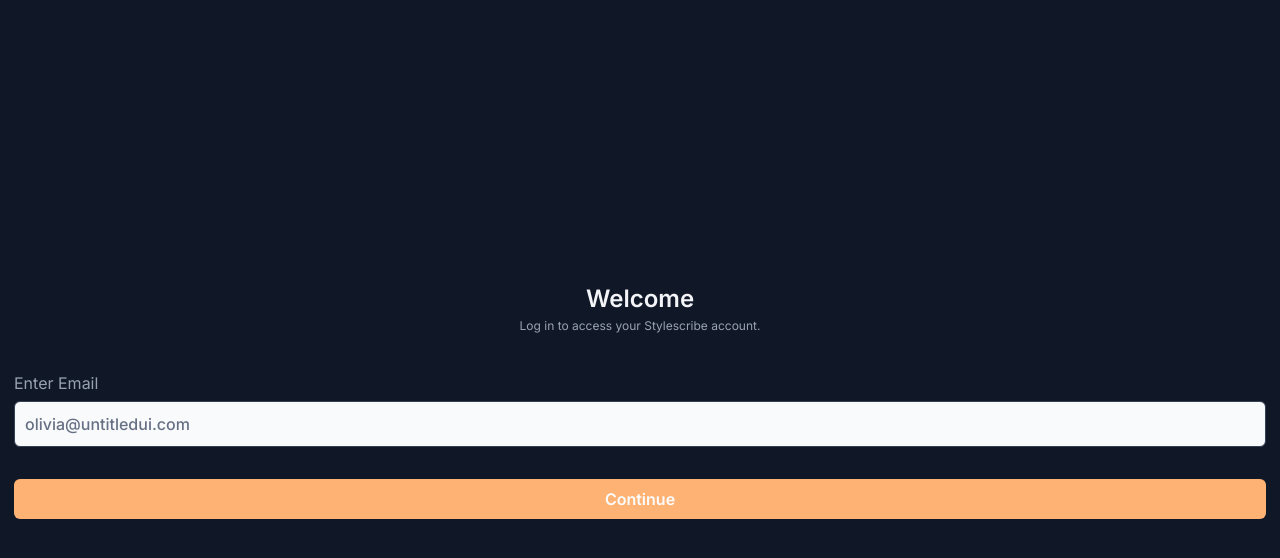
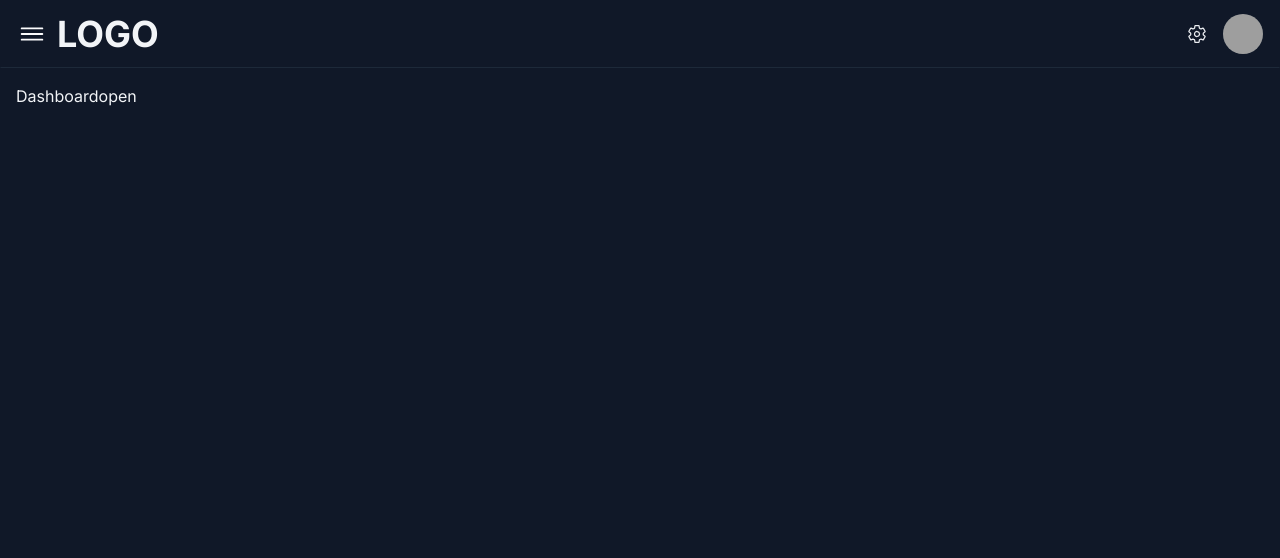
Before and after one commit to upskill-playground/tailor-frontend, a React (Vite) app: page / in a window 1280 px wide. Before the commit this address led to /login. Shown: the top 558 px of the page. Built offline with nearby package versions, Linux system fonts and the light colour scheme; grey boxes are pictures that could not be loaded.

Commit message:
navbar and side modal component done

```diff
--- /dev/null
+++ b/src/Layout/index.tsx
@@ -0,0 +1,14 @@
+import React from "react";
+import { LayoutProps } from "../design-system/interfaceProps";
+import Navbar from "../design-system/navbar";
+
+const Layout: React.FC<LayoutProps> = ({ children }) => {
+  return (
+    <div className="flex flex-col">
+      <Navbar />
+      <div className="px-4 py-4  xl:px-24 xl:py-14">{children}</div>
+    </div>
+  );
+};
+
+export default Layout;
--- /dev/null
+++ b/src/design-system/navbar/index.tsx
@@ -0,0 +1,61 @@
+import React, { useState } from "react";
+import { IoSettingsOutline, IoMenuOutline } from "react-icons/io5";
+import { navLinks } from "../../utils/enums";
+import { NavLink } from "react-router-dom";
+import Mobile from "./mobile";
+
+const Navbar: React.FC = () => {
+  const [show, setShow] = useState(false);
+
+  const onClose = () => {
+    setShow(!show);
+  };
+  return (
+    <>
+      <Mobile show={show} handleClose={onClose} />
+      <div className="border border-b-gray-800 border-gray-900 py-1.5 px-4 xl:py-5 xl:px-24">
+        <div className="flex justify-between items-center">
+          <div className="flex flex-row items-center gap-2.5 xl:gap-36">
+            <div
+              className="block text-gray-25 xl:hidden"
+              onClick={() => setShow(!show)}
+            >
+              <IoMenuOutline size={30} />
+            </div>
+            <p className="m-0 p-0 text-gray-100 text-3xl font-bold">LOGO</p>
+
+            <div className="hidden  xl:flex flex-row gap-8 items-center">
+              {navLinks.map((route, idx) => (
+                <NavLink
+                  key={`${route.name}+${idx}`}
+                  to={route.to}
+                  className={({ isActive }) =>
+                    isActive
+                      ? "capitalize bg-gray-800 rounded-md text-base text-gray-50 py-2 px-3"
+                      : "capitalize text-base text-gray-50 font-medium py-2 px-3"
+                  }
+                >
+                  {route.name}
+                </NavLink>
+              ))}
+            </div>
+          </div>
+
+          <div className="flex gap-4 xl:gap-8 flex-row items-center">
+            <IoSettingsOutline
+              className="text-gray-200 cursor-pointer"
+              size={20}
+            />
+            <img
+              src={"https://robohash.org/stylescribe"}
+              alt="avatar"
+              className="w-10 h-10 bg-gray-800 rounded-full"
+            />
+          </div>
+        </div>
+      </div>
+    </>
+  );
+};
+
+export default Navbar;
--- /dev/null
+++ b/src/design-system/navbar/mobile.tsx
@@ -0,0 +1,17 @@
+import React from "react";
+import { MobileProps } from "../interfaceProps";
+import SideModal from "../sideModal";
+
+const Mobile: React.FC<MobileProps> = ({ show, handleClose }) => {
+  return (
+    <SideModal
+      handleClose={handleClose}
+      position={show ? "left-0" : "-left-full"}
+      opacity={show ? "opacity-1" : "opacity-0"}
+    >
+      <div>hello</div>
+    </SideModal>
+  );
+};
+
+export default Mobile;
--- /dev/null
+++ b/src/design-system/sideModal/index.tsx
@@ -0,0 +1,31 @@
+import React from "react";
+import { SideModalProps } from "../interfaceProps";
+import { AiOutlineClose } from "react-icons/ai";
+
+const SideModal: React.FC<SideModalProps> = ({
+  children,
+  position,
+  opacity,
+  handleClose,
+  title,
+}) => {
+  return (
+    <div>
+      <div
+        className={`fixed h-screen top-0 ${position} ${opacity} w-full transition-all delay-300 duration-300 ease-in-out xl:w-1/3 `}
+      >
+        <div className="h-screen overflow-y-auto p-5 border border-l-gray-600 border-blur backdrop-blur-sm bg-blur text-gray-25 xl:p-10">
+          <div className="flex justify-between items-center">
+            <p className="capitalize font-medium text-lg">{title}</p>
+            <div className="cursor-pointer" onClick={handleClose}>
+              <AiOutlineClose size={20} />
+            </div>
+          </div>
+          <div className="mt-6">{children}</div>
+        </div>
+      </div>
+    </div>
+  );
+};
+
+export default SideModal;
--- a/src/pages/dashboard/index.tsx
+++ b/src/pages/dashboard/index.tsx
@@ -1,7 +1,30 @@
-import React from "react";
+import React, { useState } from "react";
+import SideModal from "../../design-system/sideModal";
+import Layout from "../../Layout";
 
 const Dashboard: React.FC = () => {
-  return <div className="text-gray-100">Dashboard</div>;
+  const [show, setShow] = useState(false);
+
+  const onClose = () => {
+    setShow(!show);
+  };
+  return (
+    <Layout>
+      <div className="text-gray-100">
+        Dashboard
+        <button onClick={() => setShow(!show)}>open</button>
+        <SideModal
+          handleClose={onClose}
+          position={show ? "right-0" : "-right-full"}
+          opacity={show ? "opacity-1" : "opacity-0"}
+          title="dashboard"
+        >
+          {" "}
+          hello
+        </SideModal>
+      </div>
+    </Layout>
+  );
 };
 
 export default Dashboard;
--- a/src/utils/PrivateRoutes.tsx
+++ b/src/utils/PrivateRoutes.tsx
@@ -1,8 +1,8 @@
 import { Outlet, Navigate } from "react-router-dom";
 
 const PrivateRoutes = () => {
-  let auth = { token: false };
-  return auth.token ? <Outlet /> : <Navigate to="login" />;
+  let auth = { token: true };
+  return auth.token ? <Outlet /> : <Navigate to="/login" />;
 };
 
 export default PrivateRoutes;
--- /dev/null
+++ b/src/utils/enums.ts
@@ -0,0 +1,14 @@
+export const navLinks = [
+  {
+    name: "dashboard",
+    to: "/",
+  },
+  {
+    name: "customers",
+    to: "/customers",
+  },
+  {
+    name: "tasks",
+    to: "/tasks",
+  },
+];
--- a/tailwind.config.js
+++ b/tailwind.config.js
@@ -35,6 +35,7 @@
         50: "#F9FAFB",
         25: "#FCFCFD",
       },
+      blur: "#1D2939BD",
     },
 
     extend: {
```
Also changed, not shown: src/design-system/interfaceProps/index.ts (+17 -0 lines).
